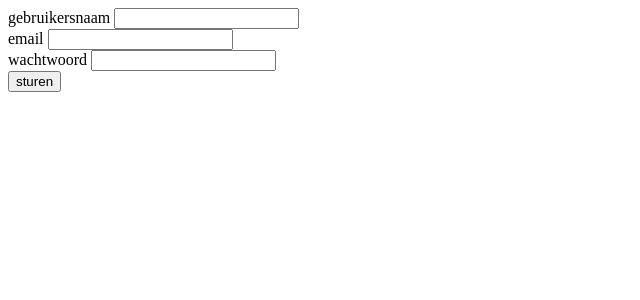
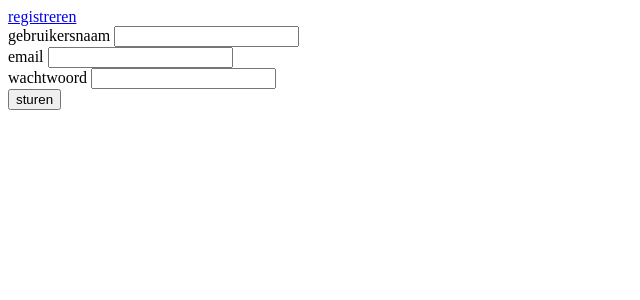
Before and after one commit to HyperNeutron/takenbord, a PHP site: page /login.php in a window 1280 px wide. Shown: the top 300 px of the page, without its empty margins (0-640 px from the left). Run offline with PHP 8.4, Linux system fonts and the light colour scheme.

Commit message:
added link to register page

```diff
--- a/login.php
+++ b/login.php
@@ -6,6 +6,7 @@ require_once "components/head.php";
 ?>
 
 <body>
+    <a href="register.php">registreren</a>
 <form action="controllers/logincontroller.php" method="post">
         <input type="hidden" name="action" value="login">
         <div class="formgroup">
```
